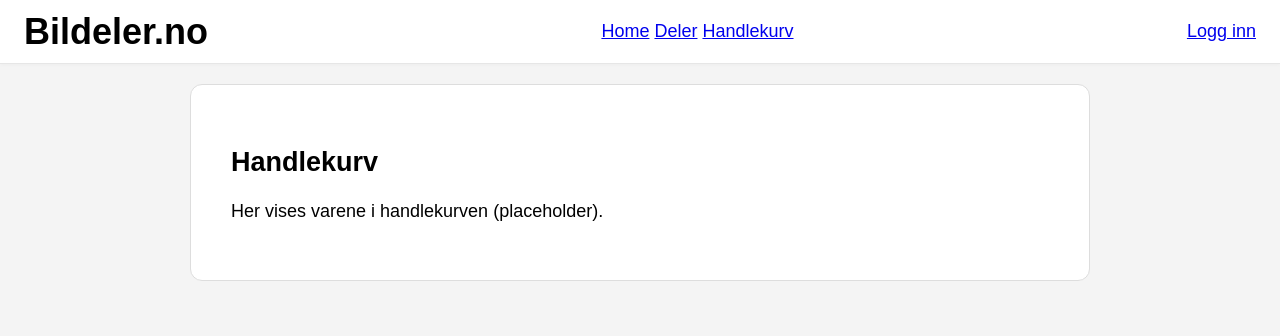
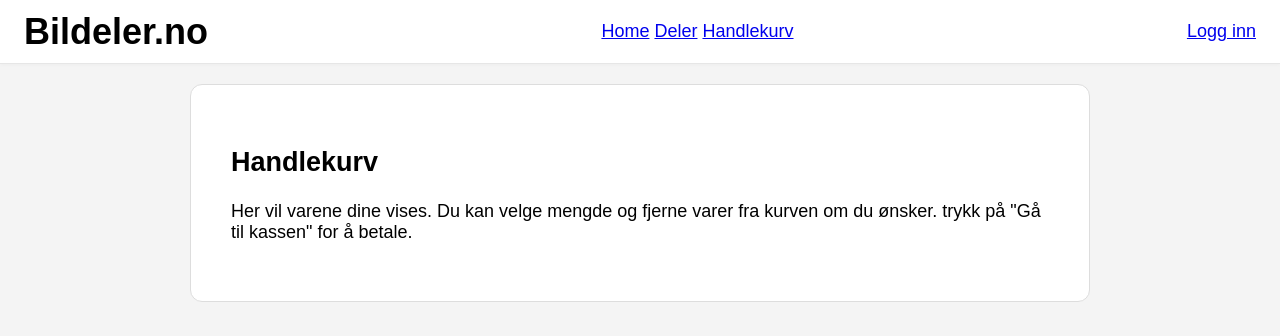
Before and after one commit to Jokern44/EKSAMEN, a website: page handlekurv.html in a window 1280 px wide. Drawn offline with nearby package versions, Linux system fonts and the light colour scheme.

Commit message:
lagt til instrukser på deler.html, handlekurv.html

```diff
--- a/handlekurv.html
+++ b/handlekurv.html
@@ -22,7 +22,10 @@
 
     <main class="card">
       <h2>Handlekurv</h2>
-      <p>Her vises varene i handlekurven (placeholder).</p>
+      <p>
+        Her vil varene dine vises. Du kan velge mengde og fjerne varer fra
+        kurven om du ønsker. trykk på "Gå til kassen" for å betale.
+      </p>
     </main>
   </body>
 </html>
```
Also changed, not shown: deler.html (+4 -1 lines).
